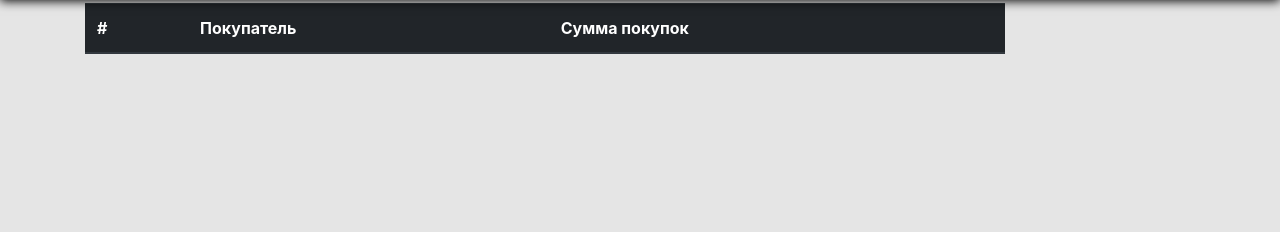
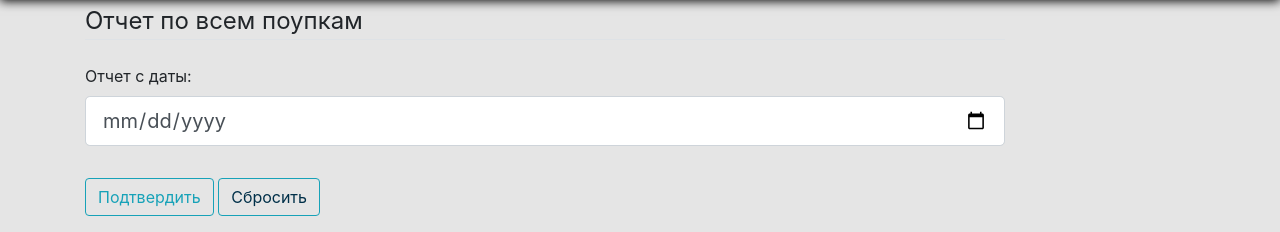
Before and after one commit to yarikmik/polyus_test, a Flask app: page /report in a window 1280 px wide. Shown: the part 152-384 px from the top of the page. Run offline with Flask 3, Linux system fonts and the light colour scheme; lists and menus that the app fills with data are empty; parts of the project's set-up code (start-up, migrations or seed data) failed here and were passed over; some libraries are stand-ins or nearby versions; some web fonts are replaced.

Commit message:
фильтр по дате в отчет

```diff
--- a/flask_test/purchases/forms.py
+++ b/flask_test/purchases/forms.py
@@ -1,9 +1,7 @@
 from flask_wtf import FlaskForm
-from flask_wtf.file import FileField, FileAllowed
 from flask_test import db
 from flask_test.models import Buyers, Products
-from wtforms import StringField, SubmitField, BooleanField, SelectField, DateField, FloatField
-from wtforms.validators import DataRequired, Length, Email, EqualTo, ValidationError
+from wtforms import SubmitField, SelectField, DateField, FloatField
 
 
 class AddPurchasesForm(FlaskForm):
--- a/flask_test/purchases/routes.py
+++ b/flask_test/purchases/routes.py
@@ -11,9 +11,9 @@ def allpurchases():
     purchase = request.args.get('page', 1, type=int)
     purchases = db.session.query(Purchases.id, Purchases.purchase_date, Purchases.count, Purchases.total_cost,
                                  Purchases.unit_cost, Purchases.buyer_id, Buyers.username, Products.product_name) \
-                            .join(Buyers, Purchases.buyer_id == Buyers.id) \
-                            .join(Products, Purchases.product_id == Products.id) \
-                            .order_by(Purchases.total_cost.desc()).paginate(page=purchase, per_page=5)
+        .join(Buyers, Purchases.buyer_id == Buyers.id) \
+        .join(Products, Purchases.product_id == Products.id) \
+        .order_by(Purchases.purchase_date.desc()).paginate(page=purchase, per_page=5)
     return render_template('allpurchases.html', purchases=purchases)
 
 
--- /dev/null
+++ b/flask_test/report/forms.py
@@ -0,0 +1,7 @@
+from flask_wtf import FlaskForm
+from wtforms import DateField, SubmitField
+
+
+class SelectDateFrom(FlaskForm):
+    date_from = DateField('Отчет с даты:', format='%Y-%m-%d')
+    submit = SubmitField('Подтвердить')
--- a/flask_test/report/routes.py
+++ b/flask_test/report/routes.py
@@ -2,17 +2,30 @@ from flask import render_template, url_for, flash, redirect, request, Blueprint
 from sqlalchemy import func, desc
 from flask_test import db
 from flask_test.models import Purchases, Buyers
+from flask_test.report.forms import SelectDateFrom
 
 report = Blueprint('report', __name__)
 
 
-@report.route("/report")
+@report.route("/report", methods=['GET', 'POST'])
 def build_report():
+    form = SelectDateFrom()
     report_page = request.args.get('page', 1, type=int)
+
+    if form.validate_on_submit():
+        # если задействован фильтр по времении
+        date_from = form.date_from.data
+        print('date_from',date_from)
+        report_rows = db.session.query(Purchases.purchase_date, Buyers.username,
+                                       func.sum(Purchases.total_cost).label('total')) \
+            .join(Buyers, Purchases.buyer_id == Buyers.id) \
+            .group_by(Buyers.username).order_by(desc('total')).filter(Purchases.purchase_date >= date_from) \
+            .paginate(page=report_page, per_page=5)
+        return render_template('report.html', report_rows=report_rows, form=form)
+
     report_rows = db.session.query(Purchases.purchase_date, Buyers.username,
-                                   func.sum(Purchases.total_cost).label('total'))\
-                             .join(Buyers, Purchases.buyer_id==Buyers.id)\
-                             .group_by(Buyers.username).order_by(desc('total'))\
-                             .paginate(page=report_page, per_page=5)
-    print(report_rows.items)
-    return render_template('report.html', report_rows=report_rows)
+                                   func.sum(Purchases.total_cost).label('total')) \
+        .join(Buyers, Purchases.buyer_id == Buyers.id) \
+        .group_by(Buyers.username).order_by(desc('total')) \
+        .paginate(page=report_page, per_page=5)
+    return render_template('report.html', report_rows=report_rows, form=form)
--- a/flask_test/templates/report.html
+++ b/flask_test/templates/report.html
@@ -2,39 +2,61 @@
 
 {% block head %}
 <style>
-    .card{
+    .card {
         border-radius: 25px;
         /* border-top-right-radius: 25px;
         border-bottom-left-radius: 25px; */
-      background-color:  white;
+        background-color: white;
         box-shadow: 10px 15px 10px #4a4e69;
         width: 92%;
     }
 
-    .card-title{
+    .card-title {
         margin-bottom: 0 !important;
         font-family: 'Bebas Neue', cursive;
     }
 
-    a{
+    a {
         color: #003049 !important;
         text-decoration: none;
     }
 
-    small{
+    small {
         color: lightslategray;
     }
 
-    p{
+    p {
         color: rgb(43, 37, 37);
     }
-
 
 </style>
 {% endblock head %}
 
 {% block content %}
-<!--<a class="btn btn-light mb-3" href="{{ url_for('purchases.new_purchase') }}">Добавить покупку</a>-->
+<form method="POST" action="" enctype="multipart/form-data">
+    {{ form.hidden_tag() }}
+    <fieldset class="form-group">
+        <legend class="border-bottom mb-4">Отчет по всем поупкам</legend>
+        <div class="form-group">
+            {{ form.date_from.label(class="form-control-label") }}
+            {% if form.date_from.errors %}
+            {{ form.date_from(class="form-control form-control-lg is-invalid") }}
+            <div class="invalid-feedback">
+                {% for error in form.date_from.errors %}
+                <span>{{ error }}</span>
+                {% endfor %}
+            </div>
+            {% else %}
+            {{ form.date_from(class="form-control form-control-lg") }}
+            {% endif %}
+        </div>
+    </fieldset>
+    <div class="form-group">
+        {{ form.submit(class="btn btn-outline-info") }}
+        <a class="btn btn-outline-info" href="{{ url_for('report.build_report') }}">Сбросить</a>
+    </div>
+</form>
+
 <table class="table">
     <thead class="thead-dark">
     <tr>
```
Also changed, not shown: flask_test/templates/allpurchases.html (+12 -9 lines). Lines whose indentation alone changed are shown as unchanged.
